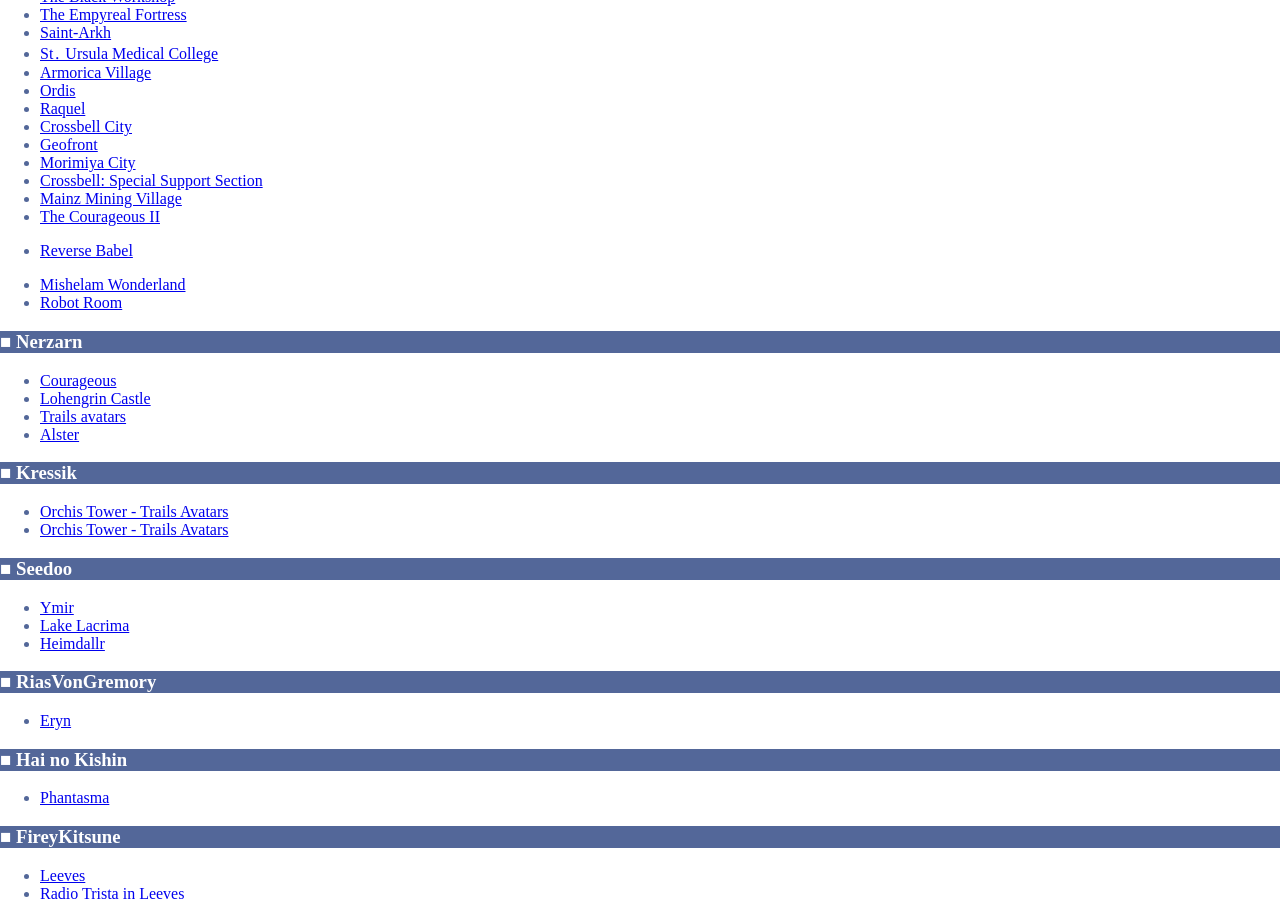
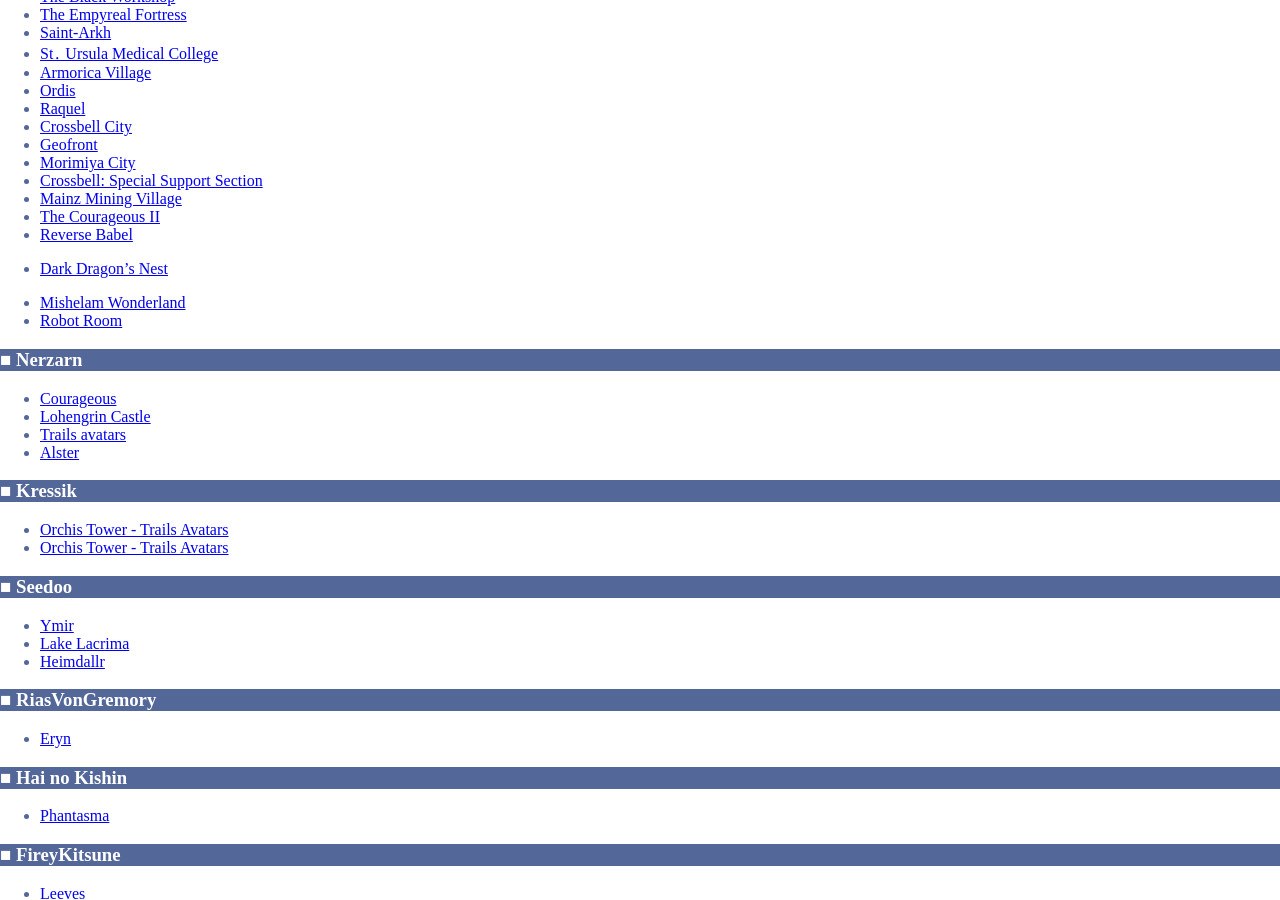
Before and after one commit to Trails-Into-VR/Trails-Into-VR.github.io, a Jekyll site: the page built from index.md, in a window 1280 px wide and 900 px high, scrolled down 705 px. Built offline with Jekyll 4.4.1, drawn with Linux system fonts in a browser that asks for light colours.

Commit message:
add: link to Dark Dragon's Nest

```diff
--- a/index.md
+++ b/index.md
@@ -48,6 +48,7 @@ To make this page easier to access, you can add this webpage to bookmarks of the
 * [Mainz Mining Village](https://vrchat.com/home/launch?worldId=wrld_5f1b3d8d-6446-4615-ae98-f9019a283377)
 * [The Courageous II](https://vrchat.com/home/launch?worldId=wrld_a6ef1e7b-be58-4694-a531-5666dfa7ecb8)
 * [Reverse Babel](https://vrchat.com/home/launch?worldId=wrld_5d2deb84-45fc-481d-b60d-8e44652fe9d7)
+* [Dark Dragon's Nest](https://vrchat.com/home/launch?worldId=wrld_ddf1ef61-7add-41da-bb88-5bbf321eba68)
 
 * [Mishelam Wonderland](https://vrchat.com/home/launch?worldId=wrld_4903d1a9-43e0-4eb6-b199-fcef57388989)
 * [Robot Room](https://vrchat.com/home/launch?worldId=wrld_00f54b9f-b4e3-4fa5-bb62-757865efb9c0)
```
